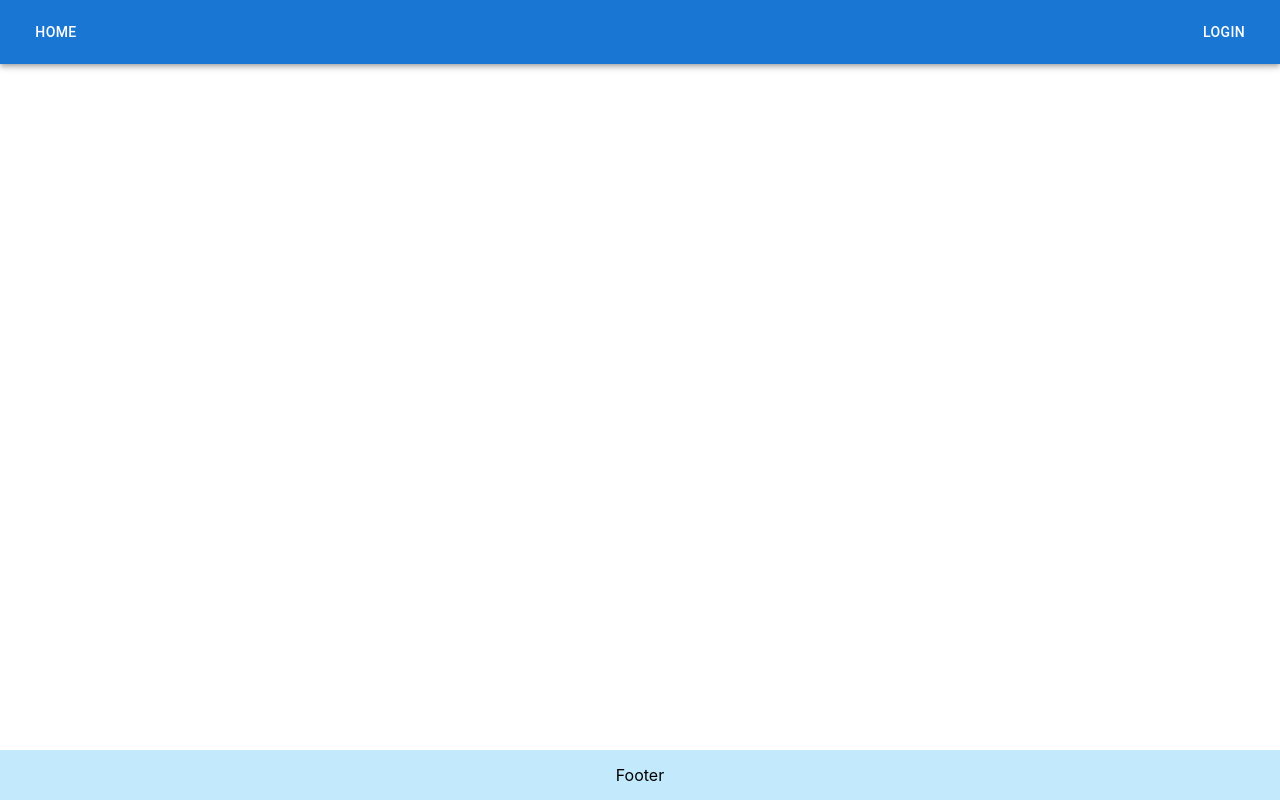
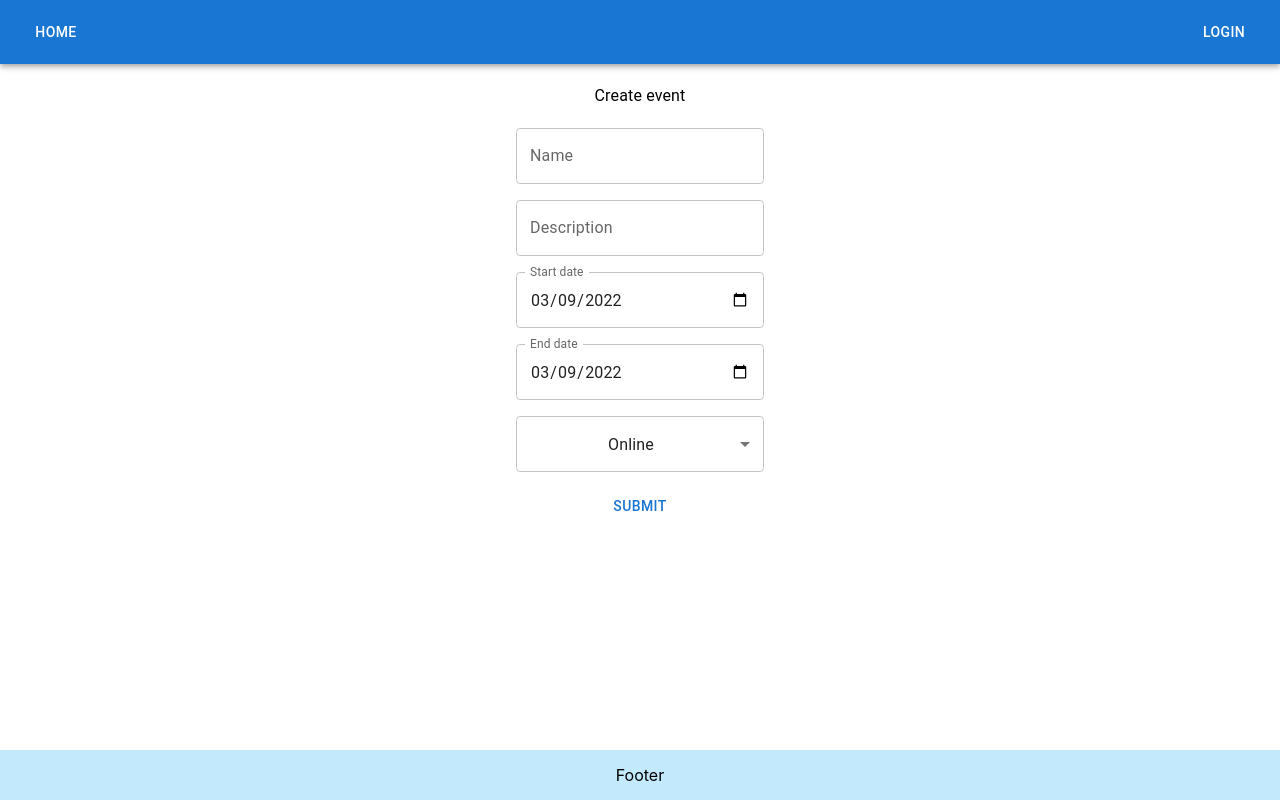
Before and after one commit to oleksiuk-ol/exadel-events, a React (Create React App) app in the folder events-web/: page /createEvent in a window 1280 px wide. Built offline with nearby package versions, Linux system fonts and the light colour scheme.

Commit message:
feat: add create event test

```diff
--- a/events-web/package.json
+++ b/events-web/package.json
@@ -12,6 +12,7 @@
     "@testing-library/user-event": "^13.5.0",
     "axios": "^0.26.1",
     "dayjs": "^1.11.0",
+    "expect-puppeteer": "^6.1.0",
     "formik": "^2.2.9",
     "jwt-decode": "^3.1.2",
     "puppeteer": "^13.6.0",
--- a/events-web/src/pages/CreateEvent.jsx
+++ b/events-web/src/pages/CreateEvent.jsx
@@ -11,9 +11,7 @@ import {
   Select,
   MenuItem,
 } from "@mui/material";
-import { LocalizationProvider, DateTimePicker } from "@mui/lab";
 import dayjs from "dayjs";
-import AdapterDayJs from "@mui/lab/AdapterDayjs";
 import { useFormik } from "formik";
 
 const CreateEvent = () => {
@@ -23,8 +21,8 @@ const CreateEvent = () => {
     initialValues: {
       name: "",
       description: "",
-      startDate: dayjs(),
-      endDate: dayjs(),
+      startDate: dayjs().format("YYYY-MM-DD"),
+      endDate: dayjs().format("YYYY-MM-DD"),
       type: "Online",
       address: "",
     },
@@ -35,7 +33,6 @@ const CreateEvent = () => {
   });
 
   return (
-    <LocalizationProvider dateAdapter={AdapterDayJs}>
     <Box padding="20px">
       <Typography>Create event</Typography>
       <Box padding="20px">
@@ -43,38 +40,37 @@ const CreateEvent = () => {
           <Stack spacing={2}>
             <TextField
               name="name"
+              id="name_input"
               onChange={formik.handleChange}
               value={formik.values.name}
               label="Name"
             />
             <TextField
               name="description"
+              id="description_input"
               onChange={formik.handleChange}
               value={formik.values.password}
               label="Description"
             />
-              <DateTimePicker
+            <TextField
+              name="startDate"
+              id="start_date_input"
+              type="date"
+              onChange={formik.handleChange}
+              value={formik.values.startDate}
               label="Start date"
-                name="startDate"
-                value={formik.values.startDate}
-                onChange={(dateValue) =>
-                  formik.setFieldValue("startDate", dateValue)
-                }
-                ampm={false}
-                renderInput={(params) => <TextField {...params} />}
             />
-              <DateTimePicker
+            <TextField
+              name="endDate"
+              id="end_date_input"
+              type="date"
+              onChange={formik.handleChange}
+              value={formik.values.endDate}
               label="End date"
-                name="endDate"
-                value={formik.values.endDate}
-                onChange={(dateValue) =>
-                  formik.setFieldValue("endDate", dateValue)
-                }
-                ampm={false}
-                renderInput={(params) => <TextField {...params} />}
             />
             <FormControl fullWidth>
               <Select
+                id="type_select"
                 value={formik.values.type}
                 name="type"
                 onChange={formik.handleChange}
@@ -85,18 +81,20 @@ const CreateEvent = () => {
             </FormControl>
             {formik.values.type === "Offline" && (
               <TextField
+                id="address_input"
                 name="address"
-                  lavel="Address"
+                label="Address"
                 onChange={formik.handleChange}
                 value={formik.values.address}
               />
             )}
-              <Button type="submit">Submit</Button>
+            <Button type="submit" id="form_submit">
+              Submit
+            </Button>
           </Stack>
         </form>
       </Box>
     </Box>
-    </LocalizationProvider>
   );
 };
 
```
Also changed, not shown: events-web/src/tests/createEventTest.jsx (added, +39 -0 lines), events-web/src/tests/createEvent.png (added), 1 other file (tests, documents, lock files or other folders). Lines whose indentation alone changed are shown as unchanged.
